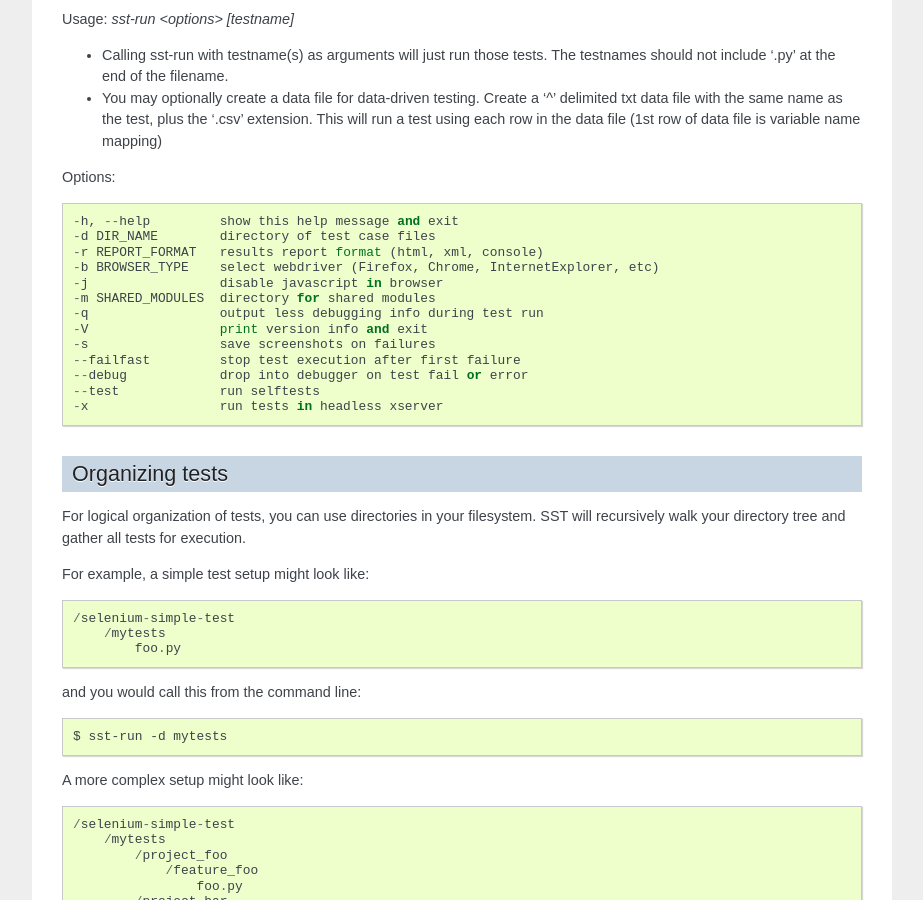
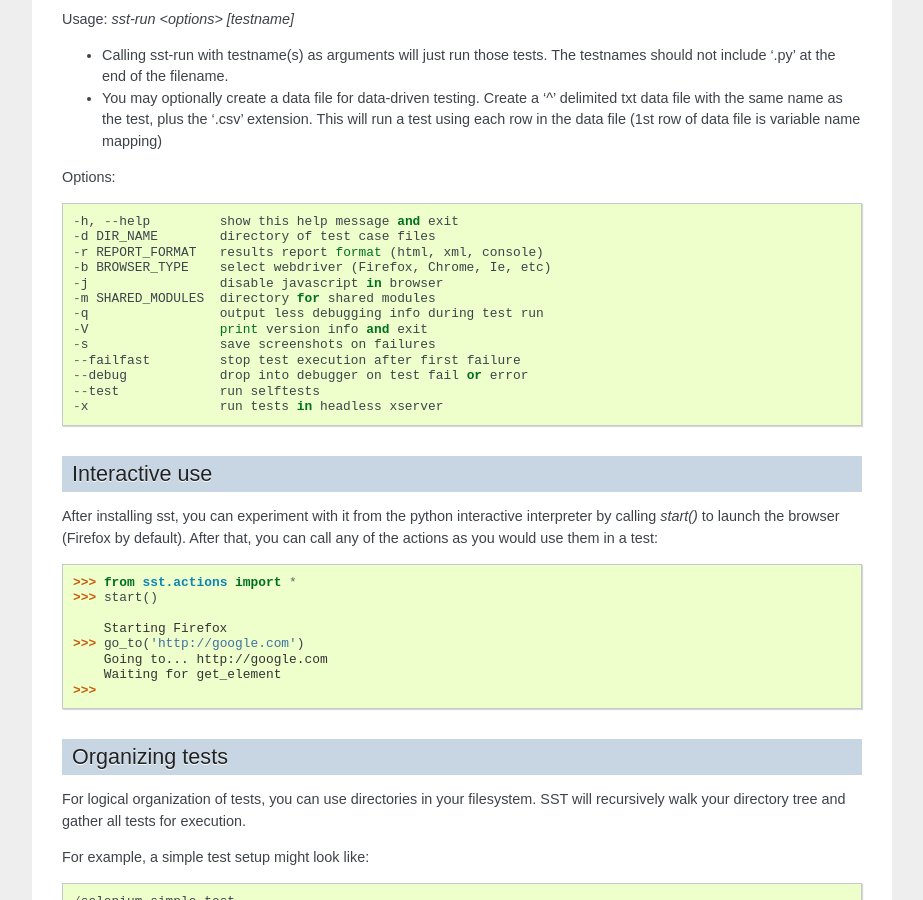
Before and after one commit to Work4Labs/selenium-simple-test, a Sphinx documentation site: the page built from docs/index.rst, in a window 1280 px wide and 900 px high, scrolled down 1608 px. Shown: the whole window, without its empty margins (198-1121 px from the left). Built offline with Sphinx 7.4.7, drawn with Linux system fonts in a browser that asks for light colours; pages that are not in the unit, such as notebooks, are missing from menus.

Commit message:
web doc cleanup

```diff
--- a/docs/index.rst
+++ b/docs/index.rst
@@ -14,6 +14,7 @@
 :PyPI: http://pypi.python.org/pypi/sst
 :License: Apache License, Version 2.0
 :Author: Copyright (c) 2011-2012 Canonical Ltd.
+
 
 ---------------------------------
     Automated Testing with Python
@@ -41,11 +42,13 @@ SST consists of:
 Test output can be displayed to the console, saved as an HTML report, or
 JUnit-compatible XML for compatibility with CI systems.
 
+
 -----------
     Install
 -----------
 
-SST can be installed from `PyPI <http://pypi.python.org/pypi/sst>`_ using `pip <http://www.pip-installer.org>`_::
+SST can be installed from `PyPI <http://pypi.python.org/pypi/sst>`_ using
+`pip <http://www.pip-installer.org>`_::
 
     pip install -U sst
 
@@ -55,6 +58,7 @@ For example, on an Ubuntu/Debian system, you could Install SST (system-wide) lik
     $ sudo pip install -U sst
 
 * note: `xvfb` is only needed if you want to run SST in headless mode
+
 
 ---------------------------
     Example SST test script
@@ -66,6 +70,7 @@ a sample test case in SST::
 
     go_to('http://www.ubuntu.com/')
     assert_title_contains('Ubuntu homepage')
+
 
 ------------------------------------
     Running a test with SST
@@ -79,6 +84,7 @@ Then call your test script from the command line, using `sst-run`::
 
 * note: you don't add the .py extension to your test invocation
 
+
 -------------------------------
     API reference (sst.actions)
 -------------------------------
@@ -88,6 +94,7 @@ SST provides a set of "actions" (functions) for use in your tests.
 These actions are defined in the following API:
 
  * `API Reference <http://testutils.org/sst/actions.html>`_
+
 
 ------------------------------------
     Command line options for sst-run
@@ -110,7 +117,7 @@ Options::
   -h, --help         show this help message and exit
   -d DIR_NAME        directory of test case files
   -r REPORT_FORMAT   results report format (html, xml, console)
-  -b BROWSER_TYPE    select webdriver (Firefox, Chrome, InternetExplorer, etc)
+  -b BROWSER_TYPE    select webdriver (Firefox, Chrome, Ie, etc)
   -j                 disable javascript in browser
   -m SHARED_MODULES  directory for shared modules
   -q                 output less debugging info during test run
@@ -120,6 +127,25 @@ Options::
   --debug            drop into debugger on test fail or error
   --test             run selftests
   -x                 run tests in headless xserver
+
+
+-----------------
+  Interactive use
+-----------------
+
+After installing sst, you can experiment with it from the python interactive
+interpreter by calling `start()` to launch the browser (Firefox by default).
+After that, you can call any of the actions as you would use them in a test::
+
+    >>> from sst.actions import *
+    >>> start()
+
+        Starting Firefox
+    >>> go_to('http://google.com')
+        Going to... http://google.com
+        Waiting for get_element
+    >>>
+
 
 --------------------
     Organizing tests
@@ -162,6 +188,7 @@ them. SST won't look in directories starting with an underscore. This allows you
 to put Python packages/modules directly in your test directories if you want. A
 better option is to use the shared directory.
 
+
 --------------------
     Shared directory
 --------------------
@@ -179,6 +206,7 @@ If there is no `shared` directory in the test directory, then `sst-run` will
 walk up from the test directory to the current directory looking for one. This
 allows you to run tests just from a subdirectory without having to explicitly
 specify where the shared directory is.
+
 
 ---------------------
     sst.config module
@@ -201,6 +229,7 @@ environment. The `sst.config` module has the following information::
     # full path to the results directory
     config.results_directory
 
+
 ------------------------
     Disabling Javascript
 ------------------------
@@ -210,13 +239,17 @@ putting the following at the start of the test::
 
     JAVASCRIPT_DISABLED = True
 
+
 --------------------------------
     Development on Ubuntu/Debian
 --------------------------------
 
-* SST is primarily being developed on Linux, specifically Ubuntu. It should work fine on other platforms, but any issues (or even better - patches) should be reported on the Launchpad project.
+* SST is primarily being developed on Linux, specifically Ubuntu. It should work
+  fine on other platforms, but any issues (or even better - patches) should be
+  reported on the Launchpad project.
 
-* Get a copy of SST Trunk, install requirements, and run self-tests/examples from the branch::
+* Get a copy of SST Trunk, install requirements, and run self-tests/examples
+  from the branch::
 
     $ sudo apt-get install bzr python-pip xvfb
     $ bzr branch lp:selenium-simple-test
@@ -227,7 +260,8 @@ putting the following at the start of the test::
 
 * `Launchpad Project <https://launchpad.net/selenium-simple-test>`_
 
-* `Browse the Source (Trunk) <http://bazaar.launchpad.net/~canonical-isd-qa/selenium-simple-test/trunk/files>`_
+* `Browse the Source (Trunk)
+  <http://bazaar.launchpad.net/~canonical-isd-qa/selenium-simple-test/trunk/files>`_
 
 * To manually setup dependencies, SST uses the following non-stdlib packages:
 
@@ -237,31 +271,38 @@ putting the following at the start of the test::
     * pyvirtualdisplay
     * django (optional - needed for internal self-tests only)
 
+
 ------------------------
     Running the examples
 ------------------------
 
-SST source code repository and package download contain some trivial example scripts.
+SST source code repository and package download contain some trivial example
+scripts.
 
 You can run them from your local sst directory like this::
 
     $ ./sst-run -d examples
 
+
 --------------------------
     Running the self-tests
 --------------------------
 
-SST source code repository and package download contain a set of self-tests based on an included test Django project.
+SST source code repository and package download contain a set of self-tests
+based on an included test Django project.
 
-You can run the suite of self-tests (and the test Django server) from your local branch like this::
+You can run the suite of self-tests (and the test Django server) from your local
+branch like this::
 
     $ ./sst-run --test
+
 
 -----------------
     Related links
 -----------------
 
 * `Selenium Project Home <http://selenium.googlecode.com>`_
-* `Selenium WebDriver (from 'Architecture of Open Source Applications') <http://www.aosabook.org/en/selenium.html>`_
+* `Selenium WebDriver (from 'Architecture of Open Source Applications')
+  <http://www.aosabook.org/en/selenium.html>`_
 * `Python Unittest <http://docs.python.org/library/unittest.html>`_
 * `unittest2 <http://pypi.python.org/pypi/unittest2/>`_
```
Also changed, not shown: 2 other files.
